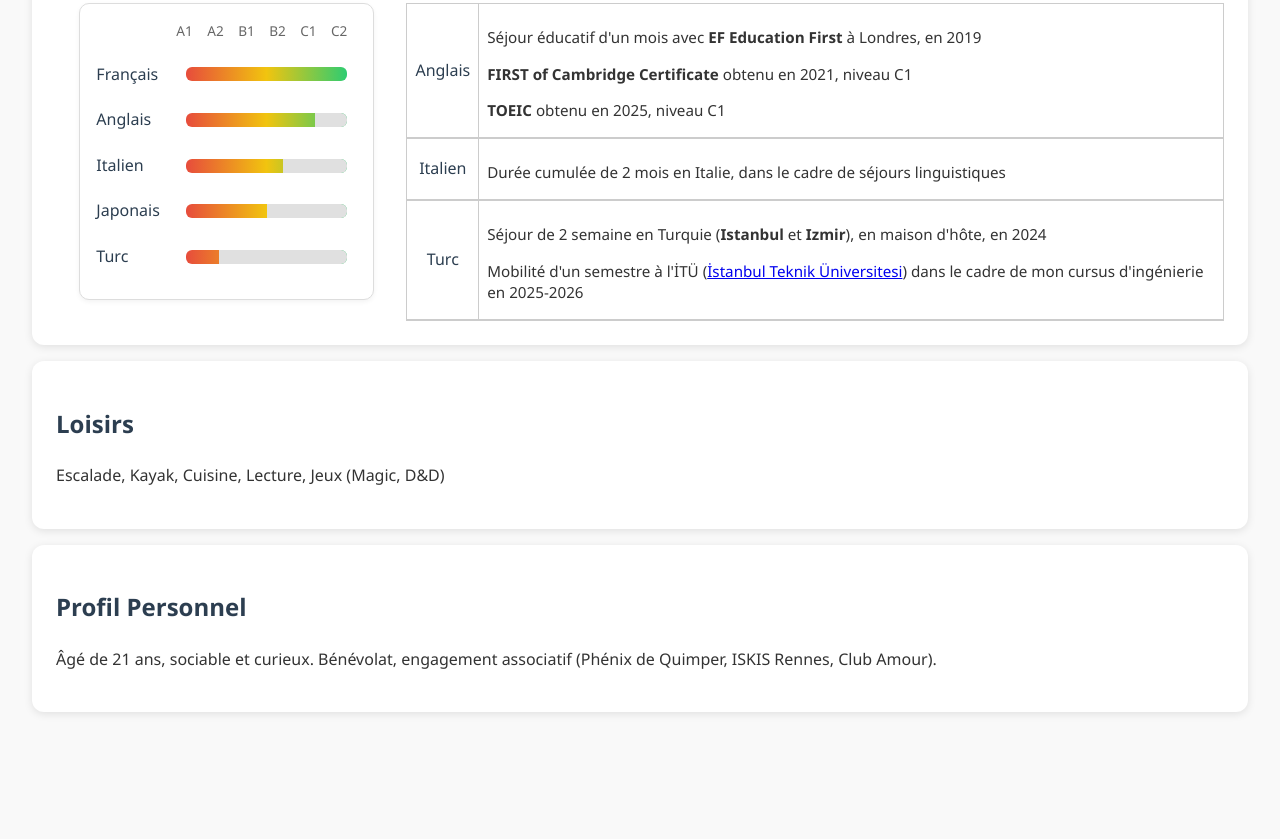
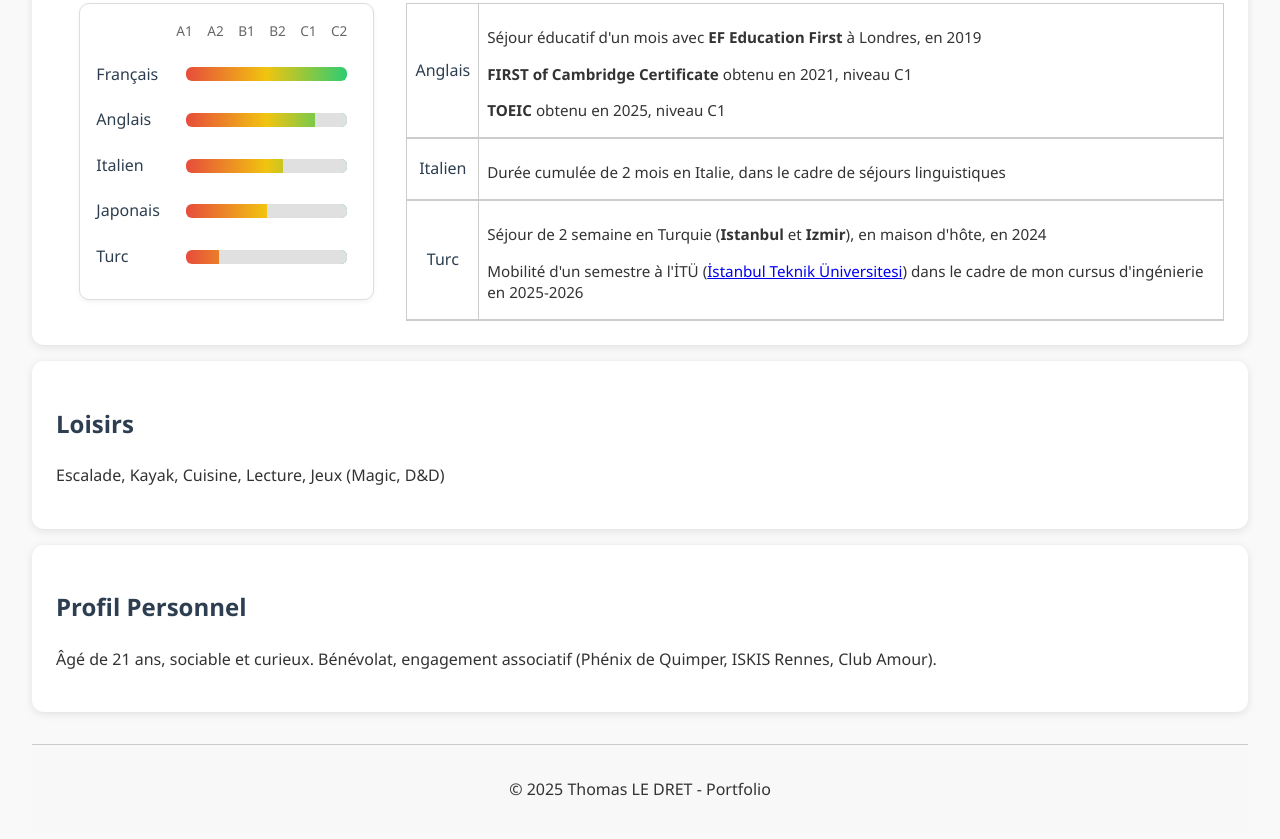
Before and after one commit to ElectricCooper/ElectricCooper.github.io, a plain HTML site: page index.html in a window 1280 px wide. Shown: the part 915-1754 px from the top of the page. Before the commit the page ends 1659 px from the top, so only its background shows below. Drawn offline with Linux system fonts and the light colour scheme.

Commit message:
Small cleanup and footer added ( with translations )

```diff
--- a/index.html
+++ b/index.html
@@ -148,7 +148,6 @@
       </div>
     </div>
 
-   <!-- TO TRANSLATE INTO JSONS ( only the <p> ones ) -->
    <table class="language-texts">
     <tr>
       <td style="text-align: center;"><span class="language-name" data-i18n="lang-en">Anglais</span></td>
@@ -175,19 +174,22 @@
   </div>
 </div>
 
-
-
+<!-- Hobbies Section -->
     <div class="section">
       <h2 data-i18n="hobbies">Loisirs</h2>
       <p><span data-i18n="hobby-list">Escalade, Kayak, Cuisine, Lecture, Jeux (Magic, D&D)</span></p>
     </div>
 
+<!-- Personal Profile Section -->
     <div class="section">
       <h2 data-i18n="about">Profil Personnel</h2>
       <p data-i18n="profile-text">Âgé de 21 ans, sociable et curieux. Bénévolat, engagement associatif (Phénix de Quimper, ISKIS Rennes, Club Amour).</p>
     </div>
   </div>
 
+  <footer>
+    <p data-i18n="footer-text">© 2025 Thomas LE DRET - Portfolio</p>
+  </footer>
   <script>
   function loadLanguageFile(lang, callback) {
     fetch(`translations/${lang}.json`)
--- a/style.css
+++ b/style.css
@@ -282,3 +282,13 @@ ul li {
   top: 0;
   z-index: 2;
 }
+
+/* Miscellaneous */
+
+footer{
+  text-align: center;
+  margin-top: 2em;
+  padding: 1em;
+  background-color: #f8f8f8;
+  border-top: 1px solid #ccc;
+}
--- a/translations/en.json
+++ b/translations/en.json
@@ -31,5 +31,6 @@
   "language-text-en-TOEIC": "<strong>TOEIC</strong> obtained in 2025, level C1",
   "language-text-it-trips": "Total of 2 months spent in Italy for language stays",
   "language-text-it-trip": "Two-week stay in Turkey (<strong>Istanbul</strong> and <strong>Izmir</strong>), in a guesthouse, 2024",
-  "language-text-tr-mobility": "One semester mobility at İTÜ (<a href=\"https://bbf.itu.edu.tr/en\" target=\"_blank\" rel=\"noopener\">İstanbul Teknik Üniversitesi</a>) as part of my engineering studies in 2025-2026"
+  "language-text-tr-mobility": "One semester mobility at İTÜ (<a href=\"https://bbf.itu.edu.tr/en\" target=\"_blank\" rel=\"noopener\">İstanbul Teknik Üniversitesi</a>) as part of my engineering studies in 2025-2026",
+  "footer-text": "© 2025 Thomas LE DRET - Portfolio"
 }
--- a/translations/fr.json
+++ b/translations/fr.json
@@ -30,5 +30,6 @@
     "language-text-en-TOEIC": "<strong>TOEIC</strong> obtenu en 2025, niveau C1",
     "language-text-it-trips": "Durée cumulée de 2 mois en Italie, dans le cadre de séjours linguistiques",
     "language-text-it-trip": "Séjour de 2 semaine en Turquie (<strong>Istanbul</strong> et <strong>Izmir</strong>), en maison d'hôte, en 2024",
-    "language-text-tr-mobility": "Mobilité d'un semestre à l'İTÜ (<a href=\"https://bbf.itu.edu.tr/en\" target=\"_blank\" rel=\"noopener\">İstanbul Teknik Üniversitesi</a>) dans le cadre de mon cursus d'ingénierie en 2025-2026"
+    "language-text-tr-mobility": "Mobilité d'un semestre à l'İTÜ (<a href=\"https://bbf.itu.edu.tr/en\" target=\"_blank\" rel=\"noopener\">İstanbul Teknik Üniversitesi</a>) dans le cadre de mon cursus d'ingénierie en 2025-2026",
+    "footer-text": "© 2025 Thomas LE DRET - Portfolio"
 }
--- a/translations/it.json
+++ b/translations/it.json
@@ -30,5 +30,6 @@
     "language-text-en-TOEIC": "<strong>TOEIC</strong> ottenuto nel 2025, livello C1",
     "language-text-it-trips": "Durata totale di 2 mesi in Italia, nell'ambito di soggiorni linguistici",
     "language-text-it-trip": "Soggiorno di 2 settimane in Turchia (<strong>Istanbul</strong> e <strong>Izmir</strong>), in guest house, nel 2024",
-    "language-text-tr-mobility": "Mobilità di un semestre presso l'İTÜ (<a href=\"https://bbf.itu.edu.tr/en\" target=\"_blank\" rel=\"noopener\">İstanbul Teknik Üniversitesi</a>) nell'ambito del mio percorso di ingegneria nel 2025-2026"
+    "language-text-tr-mobility": "Mobilità di un semestre presso l'İTÜ (<a href=\"https://bbf.itu.edu.tr/en\" target=\"_blank\" rel=\"noopener\">İstanbul Teknik Üniversitesi</a>) nell'ambito del mio percorso di ingegneria nel 2025-2026",
+    "footer-text": "© 2025 Thomas LE DRET - Portfolio"
 }
--- a/translations/ja.json
+++ b/translations/ja.json
@@ -30,5 +30,6 @@
     "language-text-en-TOEIC": "2025年に<strong>TOEIC</strong>取得、C1レベル",
     "language-text-it-trips": "イタリアでの語学滞在で累計2ヶ月間滞在",
     "language-text-it-trip": "2024年にトルコ（<strong>イスタンブール</strong>と<strong>イズミル</strong>）で2週間のホームステイ",
-    "language-text-tr-mobility": "2025-2026年にİTÜ（<a href=\"https://bbf.itu.edu.tr/en\" target=\"_blank\" rel=\"noopener\">イスタンブル工科大学</a>）でエンジニアリング課程の一環として1学期の留学"
+    "language-text-tr-mobility": "2025-2026年にİTÜ（<a href=\"https://bbf.itu.edu.tr/en\" target=\"_blank\" rel=\"noopener\">イスタンブル工科大学</a>）でエンジニアリング課程の一環として1学期の留学",
+    "footer-text": "© 2025 Thomas LE DRET - ポートフォリオ"
 }
--- a/translations/tr.json
+++ b/translations/tr.json
@@ -30,5 +30,6 @@
     "language-text-en-TOEIC": "2025 yılında <strong>TOEIC</strong> alındı, C1 seviyesi",
     "language-text-it-trips": "İtalya'da toplam 2 ay süren dil gezileri",
     "language-text-it-trip": "2024 yılında Türkiye'de (<strong>İstanbul</strong> ve <strong>İzmir</strong>) 2 haftalık konuk evinde konaklama",
-    "language-text-tr-mobility": "2025-2026 yıllarında mühendislik eğitimim kapsamında İTÜ'de (<a href=\"https://bbf.itu.edu.tr/en\" target=\"_blank\" rel=\"noopener\">İstanbul Teknik Üniversitesi</a>) bir dönemlik hareketlilik"
+    "language-text-tr-mobility": "2025-2026 yıllarında mühendislik eğitimim kapsamında İTÜ'de (<a href=\"https://bbf.itu.edu.tr/en\" target=\"_blank\" rel=\"noopener\">İstanbul Teknik Üniversitesi</a>) bir dönemlik hareketlilik",
+    "footer-text": "© 2025 Thomas LE DRET - Portföy"
 }
```
